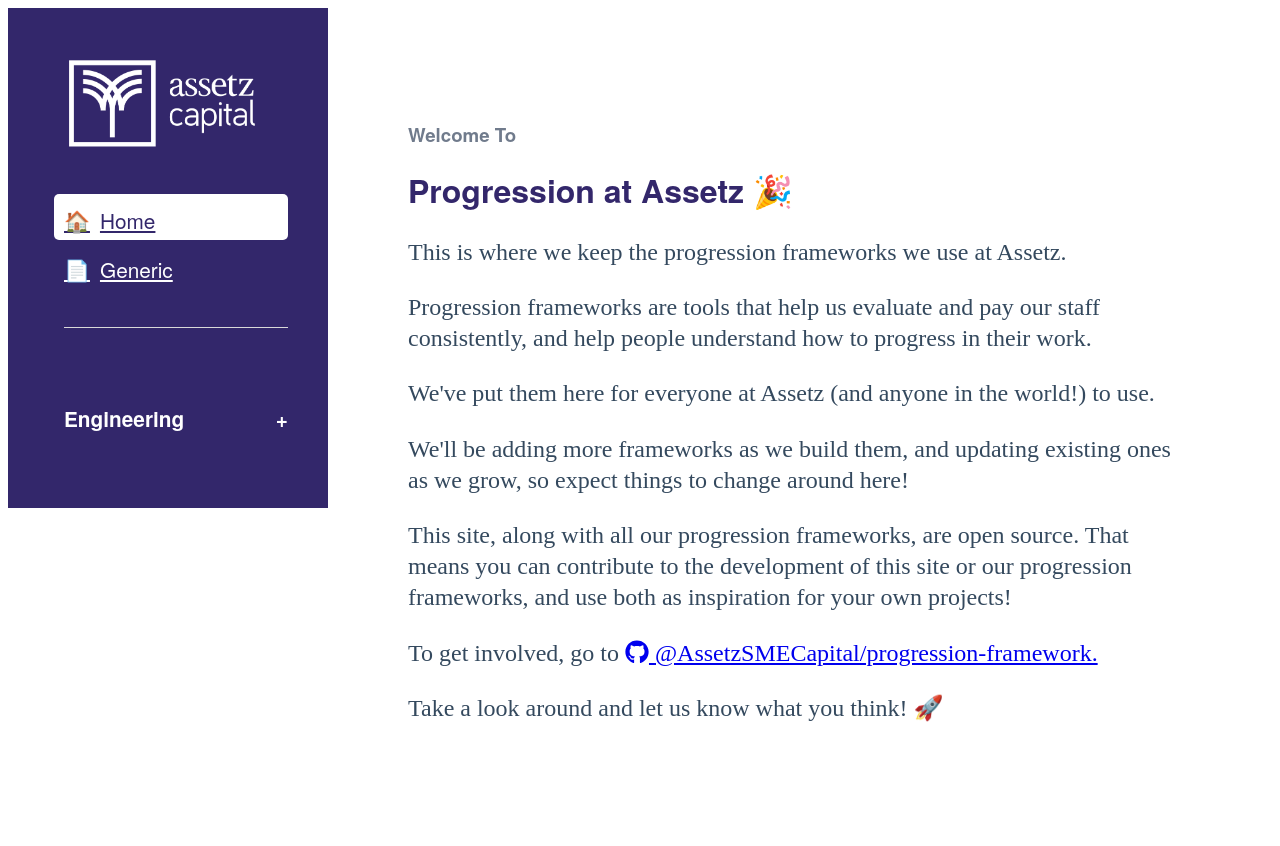
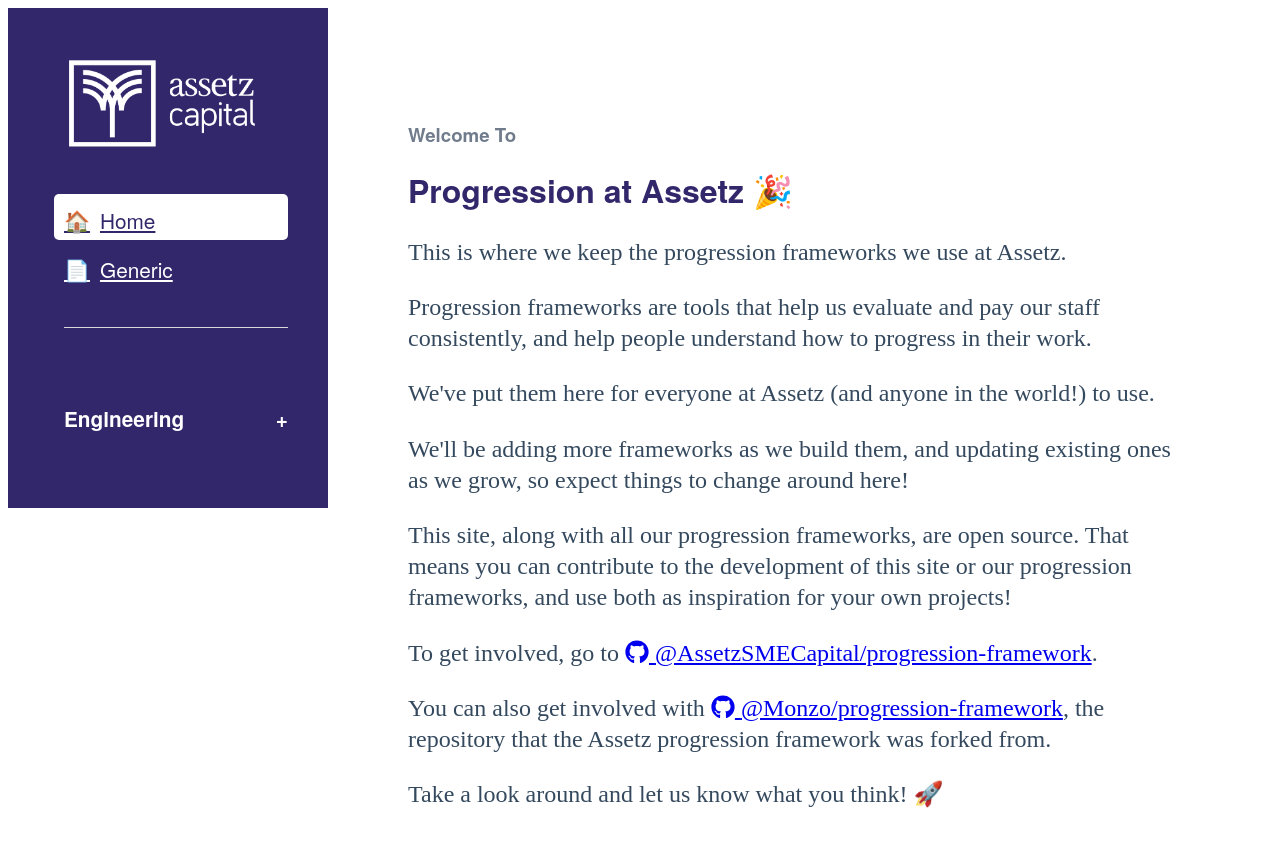
Before and after one commit to monzo/progression-framework, a Gatsby site: page / in a window 1280 px wide. Before the commit the page ends 804 px from the top, so only its background shows below. Built offline with nearby package versions, Linux system fonts and the light colour scheme; Gatsby itself is replaced by a stand-in of ours; some packages are replaced by stand-ins of ours.

Commit message:
Add Monzo credit to Home page.

```diff
--- a/src/pages/index.js
+++ b/src/pages/index.js
@@ -55,8 +55,17 @@
               To get involved, go to{' '}
               <a href="https://github.com/AssetzSMECapital/progression-framework">
                 <FontAwesomeIcon icon={faGithub} />{' '}
-                @AssetzSMECapital/progression-framework.
+                @AssetzSMECapital/progression-framework
               </a>
+              .
+            </DescriptionText>
+            <DescriptionText>
+              You can also get involved with {' '}
+              <a href="https://github.com/Monzo/progression-framework">
+                <FontAwesomeIcon icon={faGithub} />{' '}
+                @Monzo/progression-framework
+              </a>
+              , the repository that the Assetz progression framework was forked from.
             </DescriptionText>
             <DescriptionText>
               Take a look around and let us know what you think! 🚀
```
